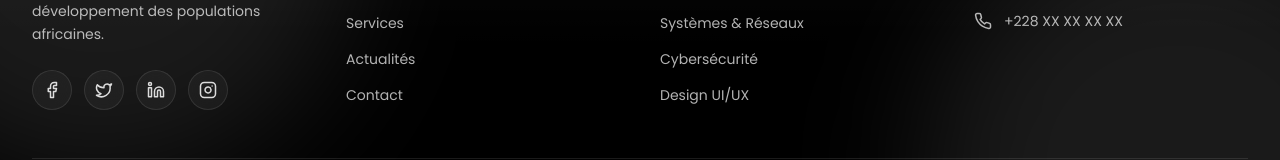
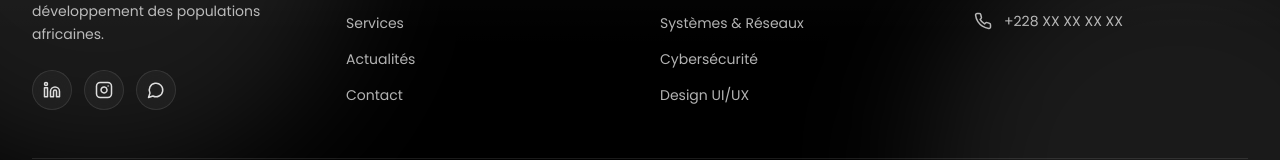
Before and after one commit to Louange-03/MAK-Corporation, a React (Vite) app: page / in a window 1280 px wide. Shown: the part 4229-4389 px from the top of the page. Built offline with nearby package versions, Linux system fonts and the light colour scheme.

Commit message:
ajout lien dans le footer

```diff
--- a/src/components/Footer.jsx
+++ b/src/components/Footer.jsx
@@ -1,10 +1,28 @@
 import React from "react";
 import { Link } from "react-router-dom";
-import { Mail, Phone, MapPin, Linkedin, Twitter, Facebook, Instagram } from "lucide-react";
+import { Mail, Phone, MapPin, Linkedin, Instagram, MessageCircle } from "lucide-react";
 import Logo from "./Logo";
 
 const Footer = () => {
   const currentYear = new Date().getFullYear();
+
+  const socialLinks = [
+    {
+      name: "LinkedIn",
+      href: "https://www.linkedin.com/in/mak-corporation-bb4a813a3?utm_source=share_via&utm_content=profile&utm_medium=member_android",
+      icon: Linkedin,
+    },
+    {
+      name: "Instagram",
+      href: "https://www.instagram.com/corporation.ma?igsh=MTFmcTBpbWRzMG1uaA==",
+      icon: Instagram,
+    },
+    {
+      name: "WhatsApp",
+      href: "https://whatsapp.com/channel/0029VbC7ol63bbVAH9LaVb18",
+      icon: MessageCircle,
+    },
+  ];
 
   return (
     <footer className="relative bg-black text-white overflow-hidden">
@@ -20,7 +38,12 @@ const Footer = () => {
             <div className="mb-6">
               <div className="flex items-center gap-3">
                 <div className="w-11 h-11">
-                  <svg viewBox="0 0 100 100" fill="none" xmlns="http://www.w3.org/2000/svg" className="w-full h-full">
+                  <svg
+                    viewBox="0 0 100 100"
+                    fill="none"
+                    xmlns="http://www.w3.org/2000/svg"
+                    className="w-full h-full"
+                  >
                     <defs>
                       <linearGradient id="footerLogoGradient" x1="0%" y1="0%" x2="100%" y2="100%">
                         <stop offset="0%" stopColor="rgba(255,255,255,0.40)" />
@@ -53,7 +76,9 @@ const Footer = () => {
                 </div>
                 <div className="flex flex-col leading-tight">
                   <span className="font-heading font-bold text-white text-xl">MAK</span>
-                  <span className="font-heading text-white/60 text-xs tracking-widest uppercase">Corporation</span>
+                  <span className="font-heading text-white/60 text-xs tracking-widest uppercase">
+                    Corporation
+                  </span>
                 </div>
               </div>
             </div>
@@ -62,11 +87,16 @@ const Footer = () => {
               Solutions technologiques innovantes pour l'épanouissement et le développement des populations africaines.
             </p>
 
+            {/* Social links (LinkedIn / Instagram / WhatsApp) */}
             <div className="flex gap-3">
-              {[Facebook, Twitter, Linkedin, Instagram].map((Icon, i) => (
+              {socialLinks.map(({ name, href, icon: Icon }) => (
                 <a
-                  key={i}
-                  href="#"
+                  key={name}
+                  href={href}
+                  target="_blank"
+                  rel="noreferrer"
+                  aria-label={name}
+                  title={name}
                   className="w-10 h-10 rounded-full border border-white/10 bg-white/[0.04] backdrop-blur-md flex items-center justify-center hover:bg-white/[0.08] hover:border-white/20 transition-all duration-300"
                 >
                   <Icon size={18} className="text-white/85" />
@@ -87,7 +117,10 @@ const Footer = () => {
                 { name: "Contact", path: "/contact" },
               ].map((link) => (
                 <li key={link.path}>
-                  <Link to={link.path} className="text-white/70 hover:text-white transition-colors duration-300 text-sm">
+                  <Link
+                    to={link.path}
+                    className="text-white/70 hover:text-white transition-colors duration-300 text-sm"
+                  >
                     {link.name}
                   </Link>
                 </li>
@@ -102,7 +135,10 @@ const Footer = () => {
               {["Développement Web", "Applications Mobile", "Systèmes & Réseaux", "Cybersécurité", "Design UI/UX"].map(
                 (service) => (
                   <li key={service}>
-                    <Link to="/services" className="text-white/70 hover:text-white transition-colors duration-300 text-sm">
+                    <Link
+                      to="/services"
+                      className="text-white/70 hover:text-white transition-colors duration-300 text-sm"
+                    >
                       {service}
                     </Link>
                   </li>
@@ -119,6 +155,7 @@ const Footer = () => {
                 <MapPin size={18} className="text-white/70 mt-0.5 flex-shrink-0" />
                 <span className="text-white/70 text-sm">Lomé, Togo</span>
               </li>
+
               <li className="flex items-center gap-3">
                 <Mail size={18} className="text-white/70 flex-shrink-0" />
                 <a
@@ -128,6 +165,7 @@ const Footer = () => {
                   contact@mak-tg.com
                 </a>
               </li>
+
               <li className="flex items-center gap-3">
                 <Phone size={18} className="text-white/70 flex-shrink-0" />
                 <span className="text-white/70 text-sm">+228 XX XX XX XX</span>
@@ -139,6 +177,8 @@ const Footer = () => {
         {/* Bottom Bar */}
         <div className="border-t border-white/10 mt-12 pt-8 flex flex-col md:flex-row justify-between items-center gap-4">
           <p className="text-white/60 text-sm">© {currentYear} MAK Corporation. Tous droits réservés.</p>
+
+          {/* Keep placeholders or replace with real pages when you have them */}
           <div className="flex gap-6 text-sm">
             <a href="#" className="text-white/60 hover:text-white transition-colors">
               Politique de confidentialité
```
